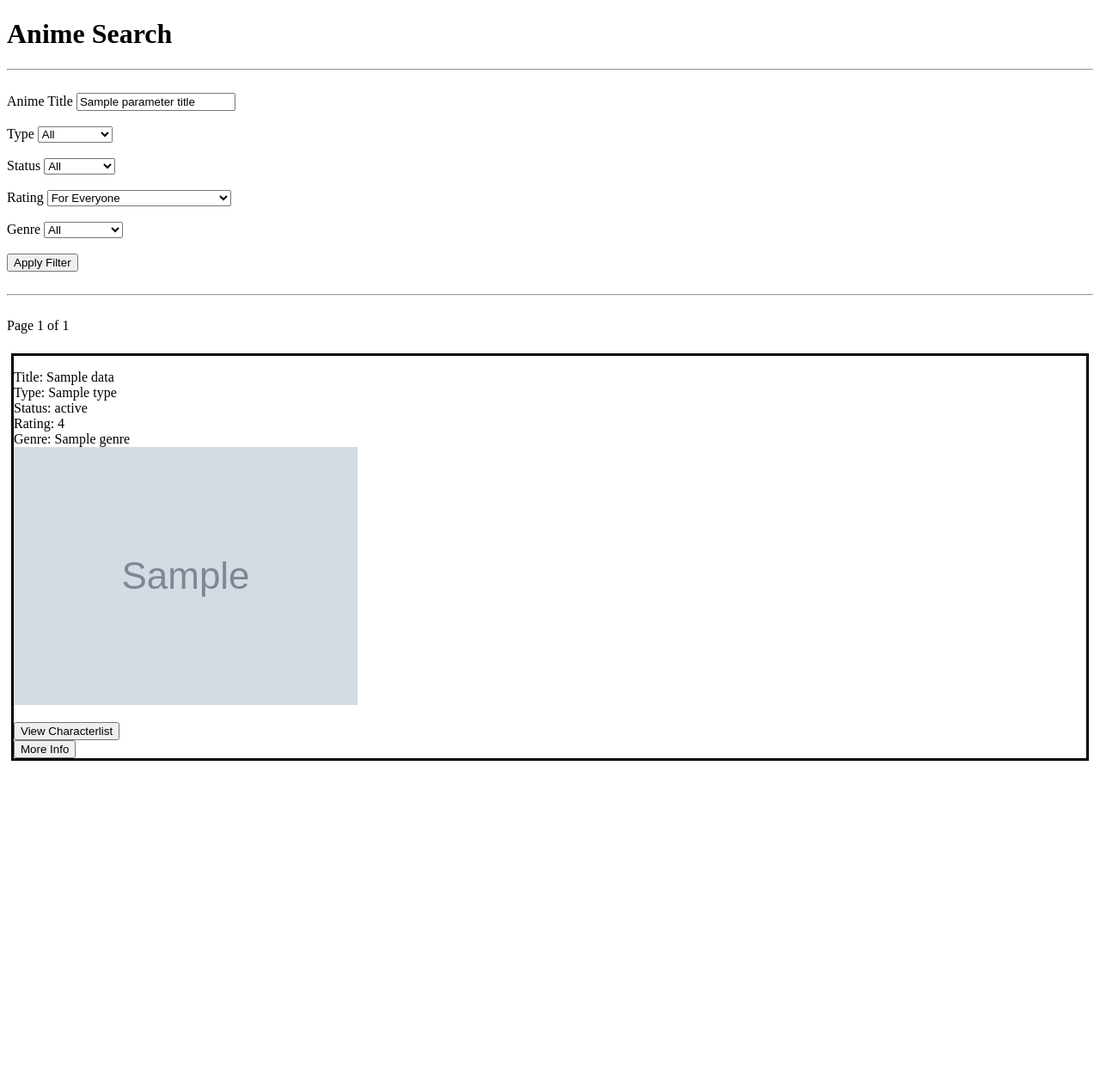
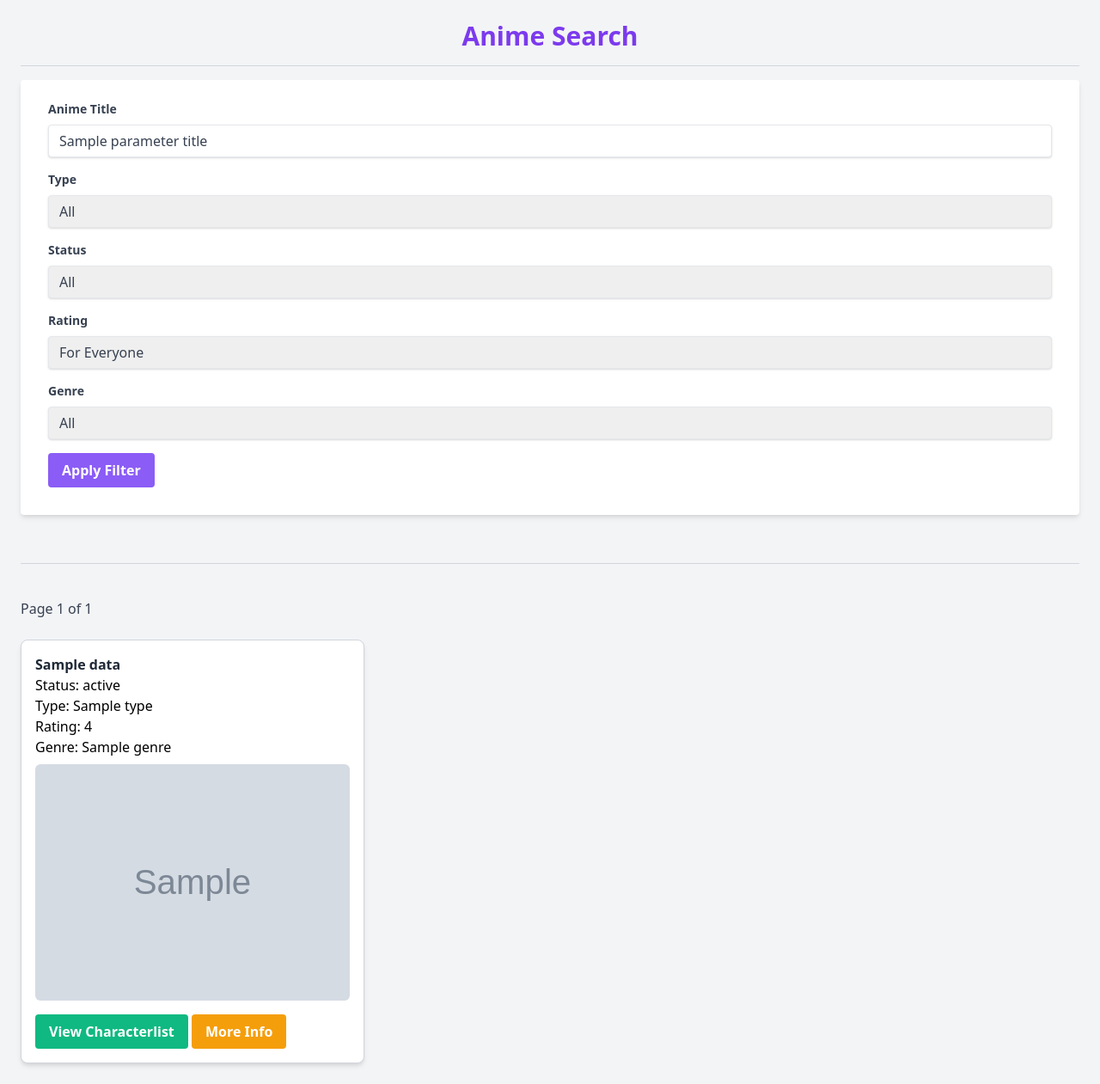
Before and after one commit to oezilot/Anime_API, a Flask app: template templates/selber.html in a window 1280 px wide. Shown: the whole page at 86% size. Before the commit the page ends 885 px from the top, so only its background shows below. Run offline with Flask 3, Linux system fonts and the light colour scheme; the template is opened without the code that fills it: most values are stand-ins (such as "Sample title", 1, 10 or a date in 2020); grey boxes marked "Sample" are stand-in pictures.

Commit message:
AI styling

```diff
--- a/templates/selber.html
+++ b/templates/selber.html
@@ -1,20 +1,25 @@
 <!DOCTYPE html>
-<body>
-    <h1>Anime Search</h1>
-    <hr>
-    <br>
-    <!--verschiedene parameters (=filters)-->
+<html lang="en">
+<head>
+    <meta charset="UTF-8">
+    <meta name="viewport" content="width=device-width, initial-scale=1.0">
+    <link href="https://cdn.jsdelivr.net/npm/tailwindcss@2.2.19/dist/tailwind.min.css" rel="stylesheet">
+    <title>Anime Search</title>
+</head>
+<body class="bg-gray-100 font-sans leading-normal tracking-normal">
+    <div class="container mx-auto p-6">
+        <h1 class="text-3xl font-bold text-center text-purple-600">Anime Search</h1>
+        <hr class="my-4 border-gray-300">
 
-    <!--einfache parameter mit enums (=direkt fetchbar ohne umwege!)-->
-    <form method="POST" action="/parameters" name="parameter">
+        <form method="POST" action="/parameters" name="parameter" class="bg-white shadow-md rounded px-8 pt-6 pb-8 mb-4">
+            <div class="mb-4">
+                <label class="block text-gray-700 text-sm font-bold mb-2">Anime Title</label>
+                <input type="text" name="parameter_title" value="{{ parameter_title }}" placeholder="Naruto, etc." class="shadow appearance-none border rounded w-full py-2 px-3 text-gray-700 leading-tight focus:outline-none focus:shadow-outline">
+            </div>
 
-        <label>Anime Title</label>
-        <input type="text" name="parameter_title" value="{{ parameter_title }}" placeholder="Naruto, etc.">
-
-        <br><br>
-
-        <label>Type</label>
-        <select name="parameter1">
+            <div class="mb-4">
+                <label class="block text-gray-700 text-sm font-bold mb-2">Type</label>
+                <select name="parameter1" class="shadow appearance-none border rounded w-full py-2 px-3 text-gray-700 leading-tight focus:outline-none focus:shadow-outline">
                     <option value="" {% if parameter1 == '' %}selected{% endif %}>All</option>
                     <option value="tv" {% if parameter1 == 'tv' %}selected{% endif %}>TV</option>
                     <option value="movie" {% if parameter1 == 'movie' %}selected{% endif %}>Movie</option>
@@ -26,22 +31,21 @@
                     <option value="pv" {% if parameter1 == 'pv' %}selected{% endif %}>PV</option>
                     <option value="tv_special" {% if parameter1 == 'tv_special' %}selected{% endif %}>TV Special</option>
                 </select>
+            </div>
 
-        <br><br>
-
-        <label>Status</label>
-        <select name="parameter2">
+            <div class="mb-4">
+                <label class="block text-gray-700 text-sm font-bold mb-2">Status</label>
+                <select name="parameter2" class="shadow appearance-none border rounded w-full py-2 px-3 text-gray-700 leading-tight focus:outline-none focus:shadow-outline">
                     <option value="" {% if parameter2 == '' %}selected{% endif %}>All</option>
                     <option value="airing" {% if parameter2 == 'airing' %}selected{% endif %}>Airing</option>
                     <option value="complete" {% if parameter2 == 'complete' %}selected{% endif %}>Complete</option>
                     <option value="upcoming" {% if parameter2 == 'upcoming' %}selected{% endif %}>Upcoming</option>
                 </select>
+            </div>
 
-
-        <br><br>
-
-        <label>Rating</label>
-        <select name="parameter3">
+            <div class="mb-4">
+                <label class="block text-gray-700 text-sm font-bold mb-2">Rating</label>
+                <select name="parameter3" class="shadow appearance-none border rounded w-full py-2 px-3 text-gray-700 leading-tight focus:outline-none focus:shadow-outline">
                     <option value="" {% if parameter3 == '' %}selected{% endif %}>For Everyone</option>
                     <option value="g" {% if parameter3 == 'g' %}selected{% endif %}>G - All Ages</option>
                     <option value="pg" {% if parameter3 == 'pg' %}selected{% endif %}>PG - Children</option>
@@ -50,11 +54,11 @@
                     <option value="r" {% if parameter3 == 'r' %}selected{% endif %}>R+ - Mild Nudity</option>
                     <option value="rx" {% if parameter3 == 'rx' %}selected{% endif %}>Rx - Hentai</option>
                 </select>
+            </div>
 
-        <br><br>
-
-        <label>Genre</label>
-        <select name="parameter_genre">
+            <div class="mb-4">
+                <label class="block text-gray-700 text-sm font-bold mb-2">Genre</label>
+                <select name="parameter_genre" class="shadow appearance-none border rounded w-full py-2 px-3 text-gray-700 leading-tight focus:outline-none focus:shadow-outline">
                     <option value="" {% if parameter_genre == '' %}selected{% endif %}>All</option>
                     <option value="1" {% if parameter_genre == '1' %}selected{% endif %}>Action</option>
                     <option value="8" {% if parameter_genre == '8' %}selected{% endif %}>Drama</option>
@@ -67,80 +71,76 @@
                     <option value="22" {% if parameter_genre == '22' %}selected{% endif %}>Romance</option>
                     <option value="56" {% if parameter_genre == '56' %}selected{% endif %}>Educational</option>
                 </select>
-        <br><br>
+            </div>
 
-        <input type="submit" value="Apply Filter">
-
+            <div class="flex items-center justify-between">
+                <button type="submit" class="bg-purple-500 hover:bg-purple-700 text-white font-bold py-2 px-4 rounded focus:outline-none focus:shadow-outline">Apply Filter</button>
+            </div>
         </form>
 
         <br>
-    <hr>
+        <hr class="my-4 border-gray-300">
         <br>
 
-    <!--navigation buttons (page-pagination)-->
-    <div style="display:flex;">
+        <div class="flex justify-between items-center">
             {% if page > 1 %}
             <form method="POST" action="/dec">
-            <button>previous</button>
+                <button class="bg-blue-500 hover:bg-blue-700 text-white font-bold py-2 px-4 rounded">Previous</button>
             </form>
             {% endif %}
 
             {% if not pagination == {} %}
-            Page {{ page }} of {{ pagination['last_visible_page'] }}
+                <span class="text-gray-700">Page {{ page }} of {{ pagination['last_visible_page'] }}</span>
             {% else %}
-            Zero Pages
+                <span class="text-gray-700">Zero Pages</span>
             {% endif %}
 
             {% if pagination['has_next_page'] %}
             <form method="POST" action="/inc">
-            <button>next</button>
+                <button class="bg-blue-500 hover:bg-blue-700 text-white font-bold py-2 px-4 rounded">Next</button>
             </form>
             {% endif %}
         </div>
 
-
         <br>
 
-    <!--display anime data; title, type, status...-->
+        <div class="grid grid-cols-1 sm:grid-cols-2 lg:grid-cols-3 gap-4">
             {% if message %}
-    <p>{{ message }}</p>
+            <p class="text-red-500">{{ message }}</p>
             {% else %}
             {% for i in data %}
-    <div style="border:black solid 3px; margin: 5px">
-        <p>
-            Title: {{ i['title'] }}
-            <br>
-            Type: {{ i['type'] }}
-            <br>
-            Status: {{ i['status'] }}
-            <br>
-            Rating: {{ i['rating'] }}
-            <br>
-            Genre:
+            <div class="bg-white shadow-md rounded-lg p-4 border border-gray-300">
+                <p class="text-gray-800 font-bold">{{ i['title'] }}</p>
+                <p>Status: {{ i['status'] }}</p>
+                <p>Type: {{ i['type'] }}</p>
+                <p>Rating: {{ i['rating'] }}</p>
+                <p>Genre:
                     {% for g in i['genres'] %}
                         {{ g['name'] }}{% if not loop.last %}, {% endif %}
                     {% endfor %}
-            <br>
+                </p>
                 {% if i.get('images') and i['images'].get('jpg') %}
-                <img src="{{ i['images']['jpg']['image_url'] }}" alt="{{ i['title'] }}">
+                    <img src="{{ i['images']['jpg']['image_url'] }}" alt="{{ i['title'] }}" class="w-full h-auto rounded-md mt-2">
                 {% else %}
                     <p>No image available.</p>
                 {% endif %}
-        </p>
 
-        <!-- Character button -->
-        <form method="POST" action="/characters">
+                <div class="mt-4">
+                    <form method="POST" action="/characters" class="inline">
                         <input type="hidden" name="anime_id" value="{{ i['mal_id'] }}">
                         <input type="hidden" name="anime_title" value="{{ i['title'] }}">
-            <button type="submit">View Characterlist</button>
+                        <button type="submit" class="bg-green-500 hover:bg-green-700 text-white font-bold py-2 px-4 rounded">View Characterlist</button>
                     </form>
 
-        <!-- Anime button -->
-        <form method="POST" action="/anime">
+                    <form method="POST" action="/anime" class="inline">
                         <input type="hidden" name="anime_id" value="{{ i['mal_id'] }}">
-            <button>More Info</button>
+                        <button class="bg-yellow-500 hover:bg-yellow-700 text-white font-bold py-2 px-4 rounded">More Info</button>
                     </form>
+                </div>
             </div>
             {% endfor %}
             {% endif %}
+        </div>
+    </div>
 </body>
+</html>
```
Lines whose indentation alone changed are shown as unchanged.
